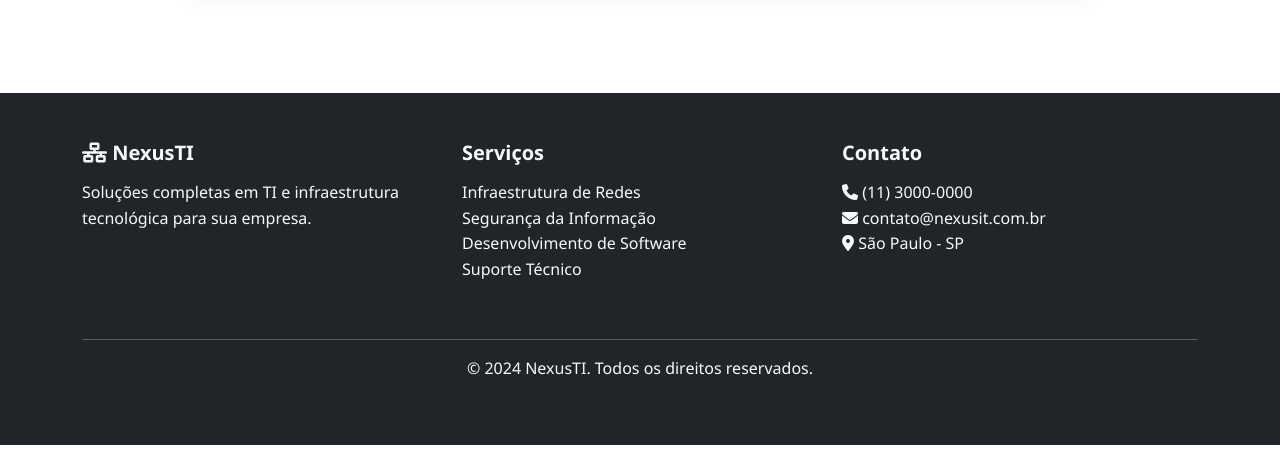
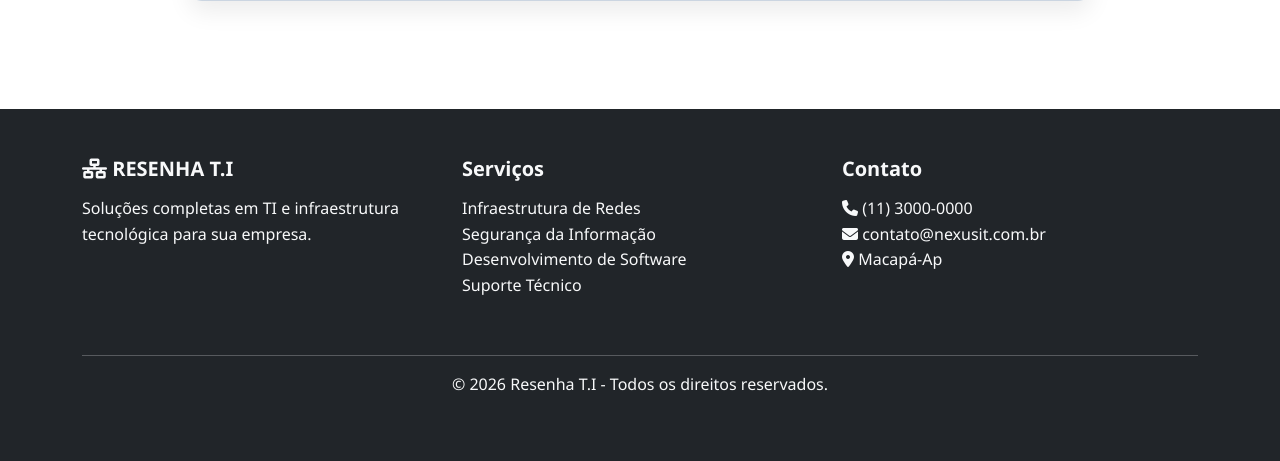
Before and after one commit to vinicius-tolosa/nexus-ti-website, a Flask app: page / in a window 1280 px wide. Shown: the part 1736-2197 px from the top of the page. Run offline with Flask 3, Linux system fonts and the light colour scheme.

Commit message:
Update base.html

```diff
--- a/templates/base.html
+++ b/templates/base.html
@@ -3,7 +3,7 @@
 <head>
     <meta charset="UTF-8">
     <meta name="viewport" content="width=device-width, initial-scale=1.0">
-    <title>NexusTI - Soluções em TI e Infraestrutura</title>
+    <title>RESENHA T.I - Soluções em TI e Infraestrutura</title>
     <link href="https://cdn.jsdelivr.net/npm/bootstrap@5.3.0/dist/css/bootstrap.min.css" rel="stylesheet">
     <link rel="stylesheet" href="https://cdnjs.cloudflare.com/ajax/libs/font-awesome/6.4.0/css/all.min.css">
     <link rel="stylesheet" href="{{ url_for('static', filename='css/style.css') }}">
@@ -13,7 +13,7 @@
     <nav class="navbar navbar-expand-lg navbar-dark bg-dark sticky-top">
         <div class="container">
             <a class="navbar-brand" href="/">
-                <i class="fas fa-network-wired"></i> NexusTI
+                <i class="fas fa-network-wired"></i> RESENHA T.I
             </a>
             <button class="navbar-toggler" type="button" data-bs-toggle="collapse" data-bs-target="#navbarNav">
                 <span class="navbar-toggler-icon"></span>
@@ -25,12 +25,27 @@
                     <li class="nav-item"><a class="nav-link" href="/seguranca">Segurança</a></li>
                     <li class="nav-item"><a class="nav-link" href="/desenvolvimento">Desenvolvimento</a></li>
                     <li class="nav-item"><a class="nav-link" href="/suporte">Suporte</a></li>
-                    <li class="nav-item"><a class="nav-link" href="/cadastro-cliente">Cadastro</a></li>
-                    <li class="nav-item"><a class="nav-link" href="/admin/login">Admin</a></li>
+                    <!-- Link do menu atualizado para a nova rota -->
+                    <li class="nav-item"><a class="nav-link" href="{{ url_for('solicitar_servico') }}">Solicitar Serviço</a></li>
+                    <li class="nav-item"><a class="nav-link" href="/admin/login" target="_blank">Admin</a></li>
                 </ul>
             </div>
         </div>
     </nav>
+
+    <!-- Alertas Flash -->
+    <div class="container mt-3">
+        {% with messages = get_flashed_messages(with_categories=true) %}
+          {% if messages %}
+            {% for category, message in messages %}
+              <div class="alert alert-{{ category }} alert-dismissible fade show" role="alert">
+                {{ message }}
+                <button type="button" class="btn-close" data-bs-dismiss="alert" aria-label="Close"></button>
+              </div>
+            {% endfor %}
+          {% endif %}
+        {% endwith %}
+    </div>
 
     <!-- Conteúdo -->
     <main>
@@ -42,7 +57,7 @@
         <div class="container">
             <div class="row">
                 <div class="col-md-4 mb-4">
-                    <h5><i class="fas fa-network-wired"></i> NexusTI</h5>
+                    <h5><i class="fas fa-network-wired"></i> RESENHA T.I</h5>
                     <p>Soluções completas em TI e infraestrutura tecnológica para sua empresa.</p>
                 </div>
                 <div class="col-md-4 mb-4">
@@ -59,13 +74,13 @@
                     <p>
                         <i class="fas fa-phone"></i> (11) 3000-0000<br>
                         <i class="fas fa-envelope"></i> contato@nexusit.com.br<br>
-                        <i class="fas fa-map-marker-alt"></i> São Paulo - SP
+                        <i class="fas fa-map-marker-alt"></i> Macapá-Ap
                     </p>
                 </div>
             </div>
             <hr class="bg-light">
             <div class="text-center">
-                <p>&copy; 2024 NexusTI. Todos os direitos reservados.</p>
+                <p>&copy; 2026 Resenha T.I - Todos os direitos reservados.</p>
             </div>
         </div>
     </footer>
```
